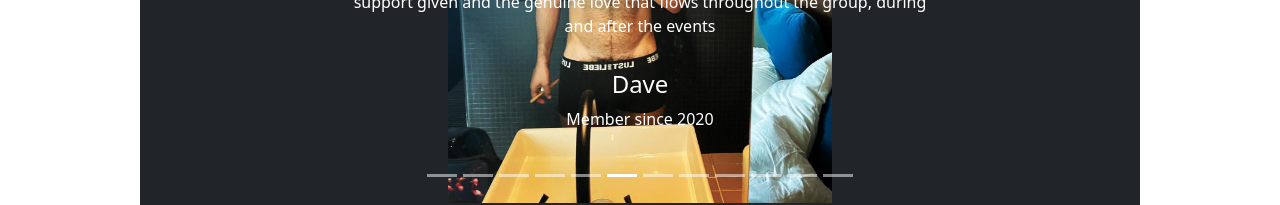
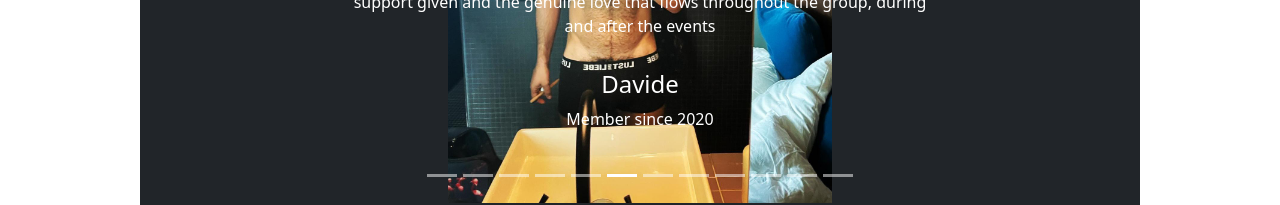
Before and after one commit to dantrovato/the-tribe-react18, a React (Vite) app: page /testimonials in a window 1280 px wide. Both pictures are taken after a click on the button 622 px from the left and 898 px from the top of the page. Shown: the part 723-928 px from the top of the page. Built offline with nearby package versions, Linux system fonts and the light colour scheme.

Commit message:
Correct dave's name and crop lorna's pic

```diff
--- a/src/components/Testimonials.tsx
+++ b/src/components/Testimonials.tsx
@@ -110,7 +110,7 @@ const Testimonials = () => {
               friendships forged, the support given and the genuine love that
               flows throughout the group, during and after the events
             </p>
-            <h4>Dave</h4>
+            <h4>Davide</h4>
             <p>Member since 2020</p>
           </Carousel.Caption>
         </Carousel.Item>
@@ -137,8 +137,8 @@ const Testimonials = () => {
         <Carousel.Item>
           <img
             className="d-block mx-auto"
-            src="./lorna.jpeg"
-            alt="Testimonial 5"
+            src="./lorna_cropped.png"
+            alt="Black girl on her front"
             style={{ height: "30rem" }}
           />
           <Carousel.Caption>
```
Also changed, not shown: public/lorna_cropped.png (added), 1 other file (tests, documents, lock files or other folders).
